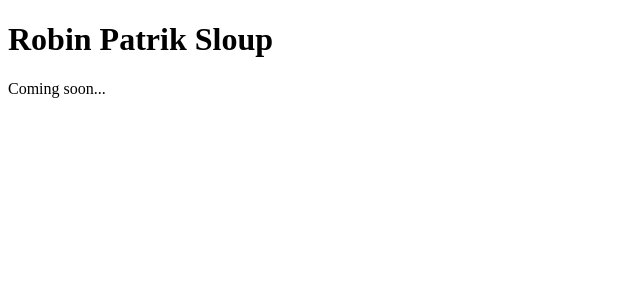
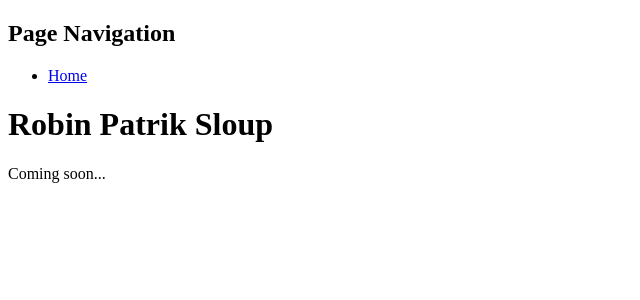
Before and after one commit to rpsloup/rpsloup.github.io, a React (Create React App) app: page / in a window 1280 px wide. Shown: the top 300 px of the page, without its empty margins (0-640 px from the left). Built offline with nearby package versions, Linux system fonts and the light colour scheme.

Commit message:
Creating the Page Navigation block

```diff
--- /dev/null
+++ b/src/components/blocks/PageNavigation/PageNavigation.component.tsx
@@ -0,0 +1,13 @@
+import { Link } from 'react-router-dom';
+
+const PageNavigation = (): JSX.Element =>
+  (
+    <nav>
+      <h2>Page Navigation</h2>
+      <ul>
+        <li><Link to="/">Home</Link></li>
+      </ul>
+    </nav>
+  );
+
+export default PageNavigation;
--- /dev/null
+++ b/src/components/blocks/PageNavigation/index.ts
@@ -0,0 +1,3 @@
+import PageNavigation from './PageNavigation.component';
+
+export default PageNavigation;
--- a/src/layouts/DefaultLayout.tsx
+++ b/src/layouts/DefaultLayout.tsx
@@ -1,3 +1,5 @@
+import PageNavigation from '../components/blocks/PageNavigation';
+
 type Props = {
   children: React.ReactNode;
 };
@@ -5,6 +7,7 @@
 const DefaultLayout = ({ children }: Props) =>
   (
     <>
+      <PageNavigation />
       {children}
     </>
   );
```
